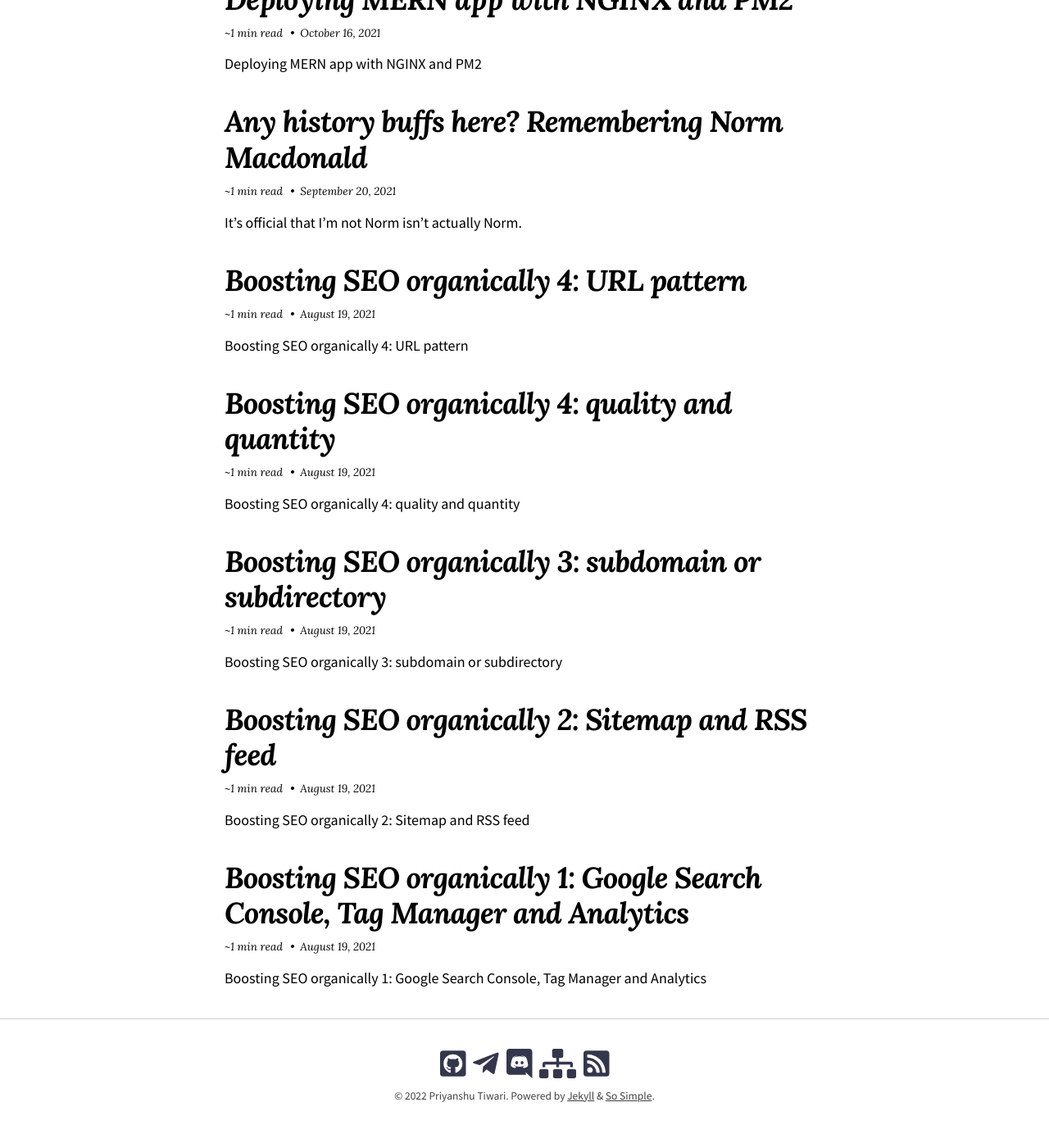
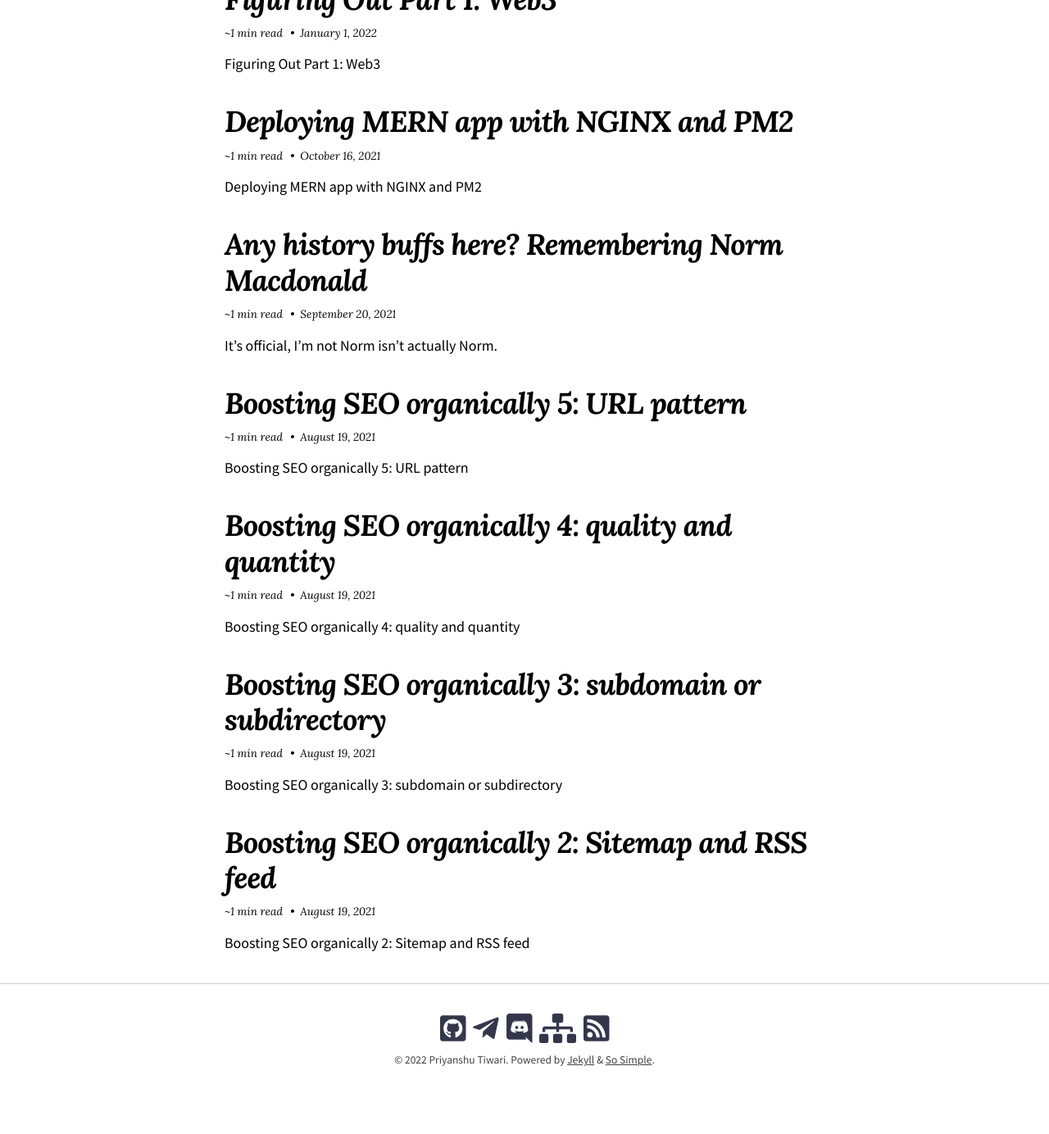
Before and after one commit to ahampriyanshu/blog-v1, a Jekyll site: the page built from index.md, in a window 1280 px wide and 1400 px high, scrolled down 830 px. Shown: the top 1384 px of the window at 82% size. Built offline with Jekyll 4.4.1, drawn with Linux system fonts in a browser that asks for light colours; nearby versions of some CDN libraries; some of the changed text lies outside the part shown.

Commit message:
new content added

```diff
--- a/_posts/2021-08-19-boosting-seo-5-url-pattern.md
+++ b/_posts/2021-08-19-boosting-seo-5-url-pattern.md
@@ -1,7 +1,7 @@
 ---
-title: "Boosting SEO organically 4: URL pattern"
+title: "Boosting SEO organically 5: URL pattern"
 author: Priyanshu Tiwari
-excerpt: "Boosting SEO organically 4: URL pattern"
+excerpt: "Boosting SEO organically 5: URL pattern"
 categories:
   - Tech
 tags:
--- a/_posts/2021-09-20-remembering-norm-macdonald.md
+++ b/_posts/2021-09-20-remembering-norm-macdonald.md
@@ -1,7 +1,7 @@
 ---
 title: "Any history buffs here? Remembering Norm Macdonald"
 author: Priyanshu Tiwari
-excerpt: "It's official that I'm not Norm isn't actually Norm."
+excerpt: "It's official, I'm not Norm isn't actually Norm."
 categories:
   - Comedy
 tags:
```
Also changed, not shown: _posts/2022-01-03-figuring-out-3-Indian-Judiciary-System.md (added, +12 -0 lines).
